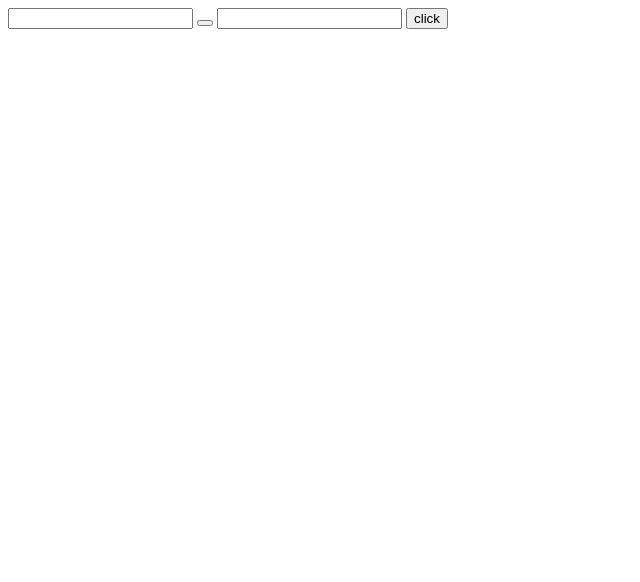
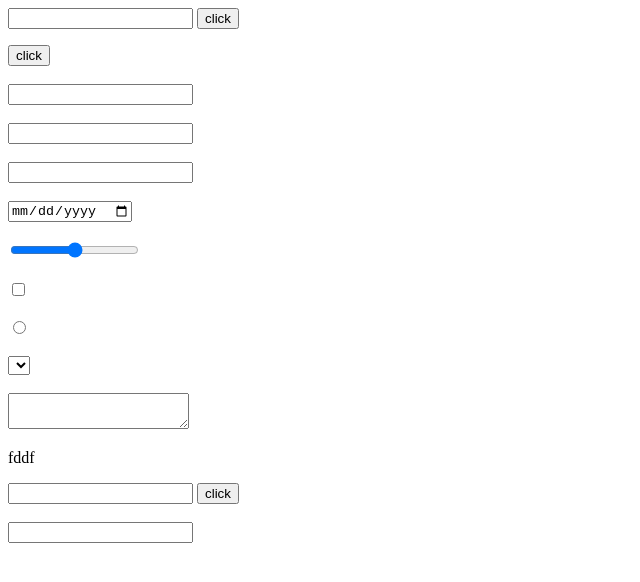
Before and after one commit to Pixies-sama/sqi_javascript_class, a plain HTML site: page js event/index.html in a window 1280 px wide. Shown: the whole page, without its empty margins (0-640 px from the left). Drawn offline with Linux system fonts and the light colour scheme.

Commit message:
monday class

```diff
--- a/js event/index.html
+++ b/js event/index.html
@@ -10,19 +10,47 @@
 
     <input type="text" name="" id="user">
     <button onclick="console.log(document.getElementById('user').value);
-    "></button>
+    ">click</button>
 
-
-
+    <p id="paragraph"></p>
+    <button onclick="document.getElementById('paragraph').innerText = 'Hello world'">click</button>
+    <br><br>
 
     <!-- Ten editable element -->
-     <!-- read on DOM -->
+     <!-- ANSWER  -->
+    <input type="text"> <br><br>
+    <input type="email"> <br><br>
+    <input type="password" name="" id=""> <br><br>
+    <input type="date" name="" id=""> <br><br>
+    <input type="range" name="" id=""> <br><br>
+    <input type="checkbox" name="" id=""> <br><br>
+    <input type="radio" name="" id=""> <br><br>
+    <select name="" id=""></select> <br> <br>
+    <textarea name="" id=""></textarea> <br>
+
+    <!-- read on DOM -->
+     <!-- answer -->
+    <!--  -->
     <!-- what is the difference between innerText, innerHTML, and textContent -->
     <!-- create an input element , buttotn  -->
 
 
-    <input type="text" id="inputbtn">
-    <button id="btn" onclick="">click</button>
-    <p id="paragraph"></p>
+    <!-- Assignment one -->
+    <p id="par">fddf</p>
+    <input type="text" id="users">
+    <button onclick="document.getElementById('par').innerHTML = document.getElementById('users').value">click</button>
+    <br><br>
+
+    <!-- Assignment two -->
+    <!-- Use an input field any text typed should show in a p element  -->
+    <input type="text" id="typeAlong" onkeyup="document.getElementById('typing').textContent = document.getElementById('typeAlong').value">
+     <p id="typing"></p>
+
+
+     <!-- 17th aug 2026 -->
+      <!-- mouse event -->
+    <!-- key event -->
+    <!-- form event -->
+     <!-- window event -->
 </body>
 </html>
```
Also changed, not shown: function/index.html (added, +27 -0 lines).
